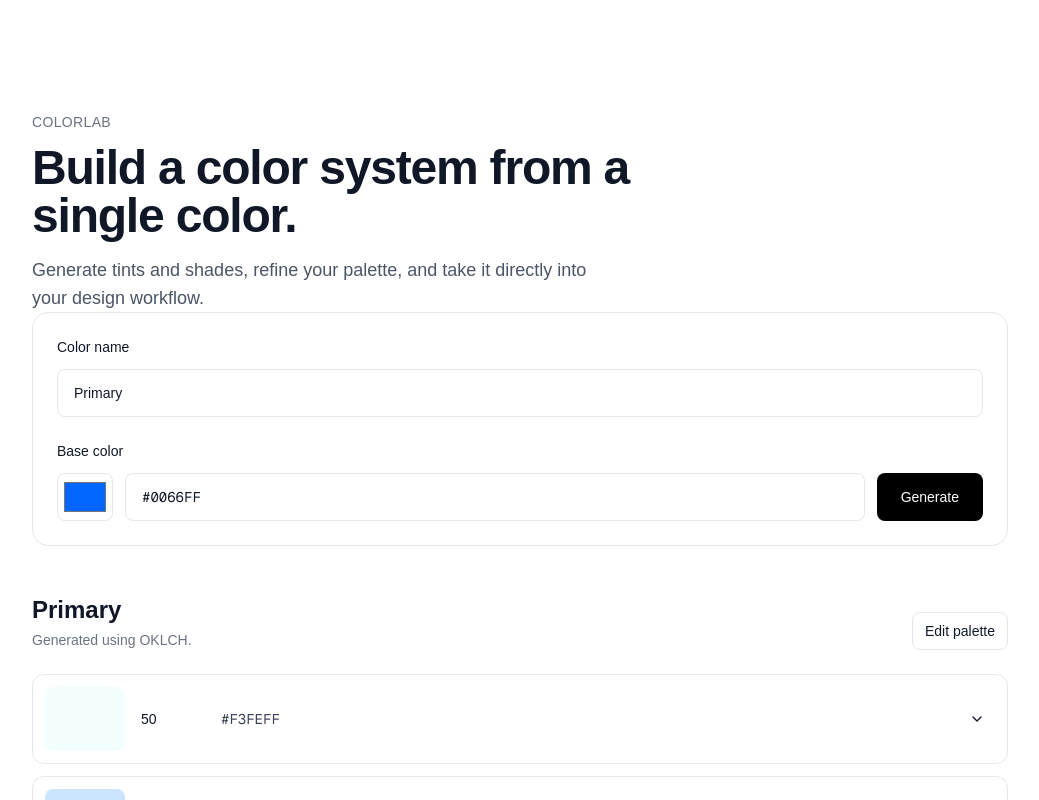
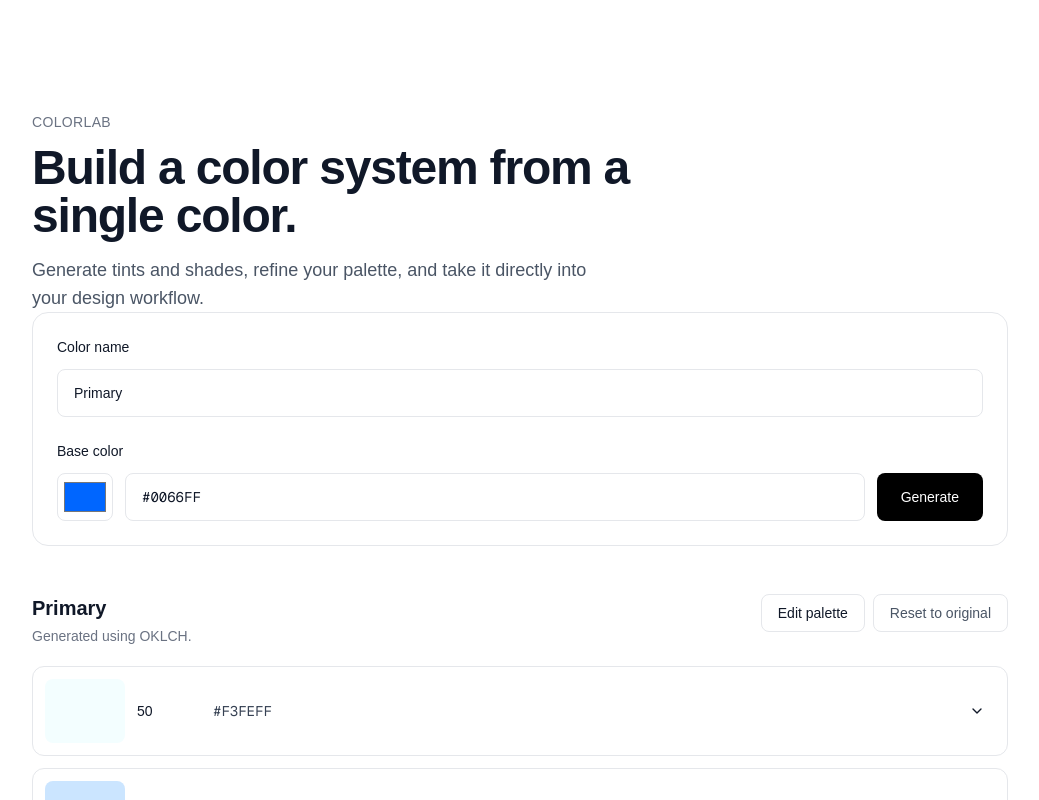
Before and after one commit to iyebiye/color-scale-generator, a Next.js app: page / in a window 1280 px wide. Both pictures are taken after a click on the button "Generate". Shown: the top 800 px of the page, without its empty margins (120-1159 px from the left). Built offline with nearby package versions, Linux system fonts and the light colour scheme.

Commit message:
adjusted the edit and reset function

```diff
--- a/src/app/page.tsx
+++ b/src/app/page.tsx
@@ -17,6 +17,7 @@ export default function Home() {
   const [originalPalette, setOriginalPalette] = useState<ColorScale | null>(
     null,
   );
+  const [isEditing, setIsEditing] = useState(false);
 
   function generatePalette() {
     console.log("Generate clicked");
@@ -31,7 +32,8 @@ export default function Home() {
       console.log("Generated palette:", generated);
 
       setPalette(generated);
-      setOriginalPalette(generated);
+      setOriginalPalette(structuredClone(generated));
+      setIsEditing(false);
     } catch (error) {
       console.error("Palette generation failed:", error);
 
@@ -41,12 +43,20 @@ export default function Home() {
     }
   }
 
+  function resetPalette() {
+    if (!originalPalette) return;
+
+    setPalette(structuredClone(originalPalette));
+    setIsEditing(false);
+  }
+
   function updateColor(step: number, value: string) {
-    if (!palette) return;
+    setPalette((current) => {
+      if (!current) return current;
 
-    setPalette({
-      ...palette,
-      tokens: palette.tokens.map((token) =>
+      return {
+        ...current,
+        tokens: current.tokens.map((token) =>
           token.step === step
             ? {
                 ...token,
@@ -54,6 +64,7 @@ export default function Home() {
               }
             : token,
         ),
+      };
     });
   }
 
@@ -76,17 +87,6 @@ export default function Home() {
             }
           : token,
       ),
-    });
-  }
-
-  function resetPalette() {
-    if (!originalPalette) return;
-
-    setPalette({
-      ...originalPalette,
-      tokens: originalPalette.tokens.map((token) => ({
-        ...token,
-      })),
     });
   }
 
@@ -137,12 +137,15 @@ export default function Home() {
         {palette && originalPalette && (
           <Palette
             palette={palette}
+            originalPalette={originalPalette}
             copiedValue={copiedValue}
             onCopy={copyValue}
+            isEditing={isEditing}
+            onEdit={() => setIsEditing(true)}
+            onDone={() => setIsEditing(false)}
+            onReset={resetPalette}
             onColorChange={updateColor}
             onResetColor={resetColor}
-            onResetPalette={resetPalette}
-            originalPalette={originalPalette}
           />
         )}
       </div>
--- a/src/components/ColorCard.tsx
+++ b/src/components/ColorCard.tsx
@@ -62,6 +62,11 @@ export default function ColorCard({
     }
   }
 
+  function handleReset() {
+    setDraftHex(null);
+    onReset();
+  }
+
   return (
     <div
       className={`overflow-hidden rounded-xl border transition ${
@@ -70,7 +75,7 @@ export default function ColorCard({
           : "border-gray-200 hover:border-gray-300"
       }`}
     >
-      <div className="flex items-center gap-4 p-3">
+      <div className="flex items-center gap-3 p-3">
         <div
           className="h-16 w-20 shrink-0 rounded-lg"
           style={{
@@ -113,10 +118,7 @@ export default function ColorCard({
               {isModified && (
                 <button
                   type="button"
-                  onClick={() => {
-                    setDraftHex(null);
-                    onReset();
-                  }}
+                  onClick={handleReset}
                   className="ml-2 text-xs font-medium text-gray-500 underline underline-offset-2 hover:text-black"
                 >
                   Reset
--- a/src/components/Palette.tsx
+++ b/src/components/Palette.tsx
@@ -9,9 +9,13 @@ type PaletteProps = {
   originalPalette: ColorScale;
   copiedValue: string | null;
   onCopy: (value: string) => void;
+
+  isEditing: boolean;
+  onEdit: () => void;
+  onDone: () => void;
+  onReset: () => void;
   onColorChange: (step: number, value: string) => void;
   onResetColor: (step: number) => void;
-  onResetPalette: () => void;
 };
 
 export default function Palette({
@@ -19,100 +23,80 @@ export default function Palette({
   originalPalette,
   copiedValue,
   onCopy,
+  isEditing,
+  onEdit,
+  onDone,
+  onReset,
   onColorChange,
   onResetColor,
-  onResetPalette,
-}: PaletteProps & {
-  onToggle?: (step: number) => void;
-}) {
-  const [expandedStep, setExpandedStep] =
-    useState<number | null>(null);
-
-  const [isEditing, setIsEditing] = useState(false);
+}: PaletteProps) {
+  const [expandedStep, setExpandedStep] = useState<number | null>(null);
 
   function toggleDetails(step: number) {
-    setExpandedStep((current) =>
-      current === step ? null : step,
-    );
-  }
-
-  const hasChanges = palette.tokens.some((token) => {
-    const original = originalPalette.tokens.find(
-      (originalToken) => originalToken.step === token.step,
-    );
-
-    return original?.hex !== token.hex;
-  });
-
-  function handleEditToggle() {
-    setIsEditing((current) => !current);
-  }
-
-  function handleResetPalette() {
-    onResetPalette();
-    setIsEditing(false);
+    setExpandedStep((current) => (current === step ? null : step));
   }
 
   return (
-    <section className="mt-12">
-      <div className="mb-6 flex items-end justify-between gap-4">
+    <section className="mt-10">
+      <div className="mb-5 flex items-start justify-between">
         <div>
-          <h2 className="text-2xl font-semibold">
-            {palette.name}
-          </h2>
+          <h2 className="text-xl font-semibold">{palette.name}</h2>
 
-          <p className="mt-1 text-sm text-gray-500">
-            Generated using OKLCH.
-          </p>
+          <p className="mt-1 text-sm text-gray-500">Generated using OKLCH.</p>
         </div>
 
         <div className="flex items-center gap-2">
-          {isEditing && hasChanges && (
+          {isEditing ? (
             <button
               type="button"
-              onClick={handleResetPalette}
-              className="rounded-lg border border-gray-200 px-3 py-2 text-sm font-medium transition hover:border-gray-300 hover:bg-gray-50"
+              onClick={onDone}
+              className="rounded-lg bg-black px-4 py-2 text-sm font-medium text-white transition hover:bg-gray-800"
             >
-              Reset palette
+              Done
+            </button>
+          ) : (
+            <button
+              type="button"
+              onClick={onEdit}
+              className="rounded-lg border border-gray-200 px-4 py-2 text-sm font-medium transition hover:bg-gray-50"
+            >
+              Edit palette
             </button>
           )}
 
+          {!isEditing && (
             <button
               type="button"
-            onClick={handleEditToggle}
-            className={`rounded-lg px-3 py-2 text-sm font-medium transition ${
-              isEditing
-                ? "bg-black text-white hover:bg-gray-800"
-                : "border border-gray-200 hover:border-gray-300 hover:bg-gray-50"
-            }`}
+              onClick={onReset}
+              className="rounded-lg border border-gray-200 px-4 py-2 text-sm font-medium text-gray-600 transition hover:bg-gray-50"
             >
-            {isEditing ? "Done" : "Edit palette"}
+              Reset to original
             </button>
+          )}
         </div>
       </div>
 
       <div className="grid gap-3">
         {palette.tokens.map((color) => {
-          const originalColor =
-            originalPalette.tokens.find(
+          const originalColor = originalPalette.tokens.find(
             (token) => token.step === color.step,
           );
 
           const isModified =
-            originalColor?.hex !== color.hex;
+            originalColor?.hex.toLowerCase() !== color.hex.toLowerCase();
 
           return (
             <ColorCard
               key={color.step}
               color={color}
               isBase={color.step === palette.baseStep}
+              isEditing={isEditing}
               isExpanded={expandedStep === color.step}
-              isEditing={isEditing}
-              isModified={isModified}
               copiedValue={copiedValue}
               onCopy={onCopy}
               onToggle={toggleDetails}
               onColorChange={onColorChange}
+              isModified={isModified}
               onReset={() => onResetColor(color.step)}
             />
           );
```
Lines whose indentation alone changed are shown as unchanged.
